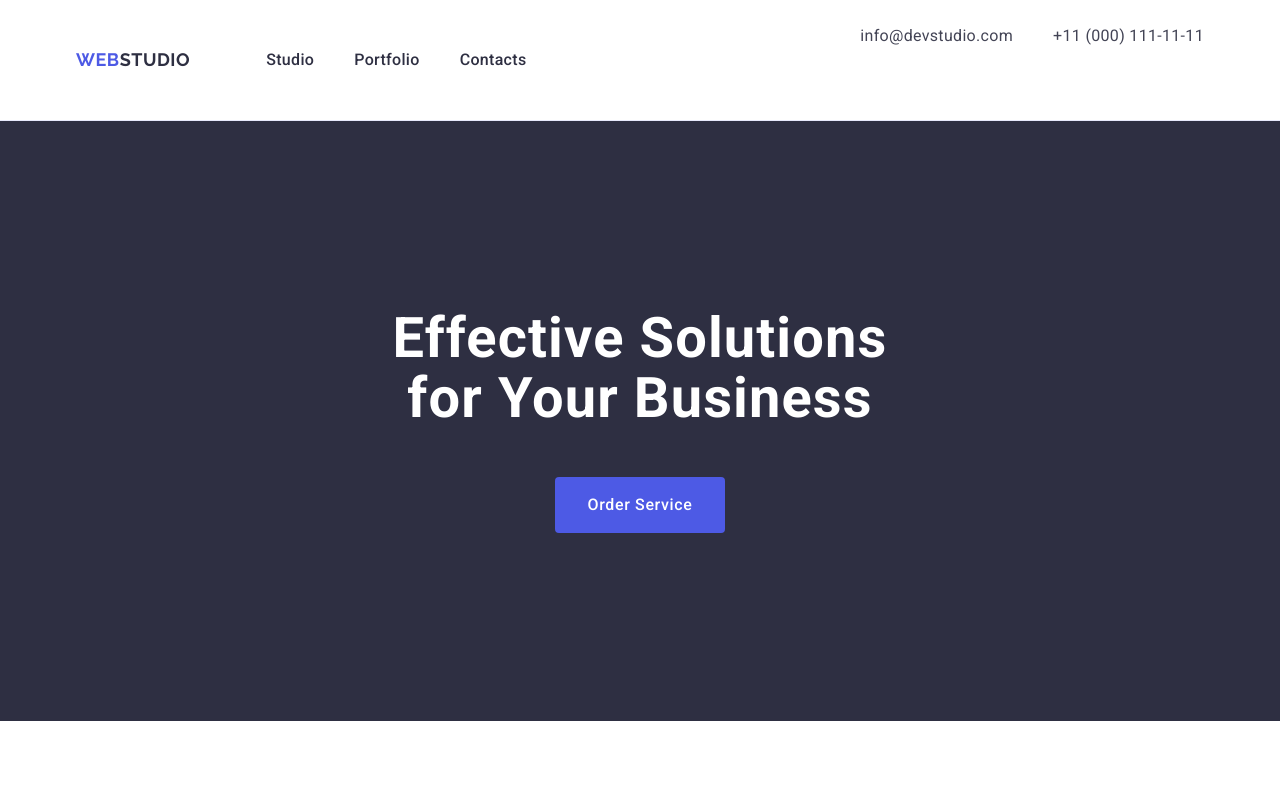
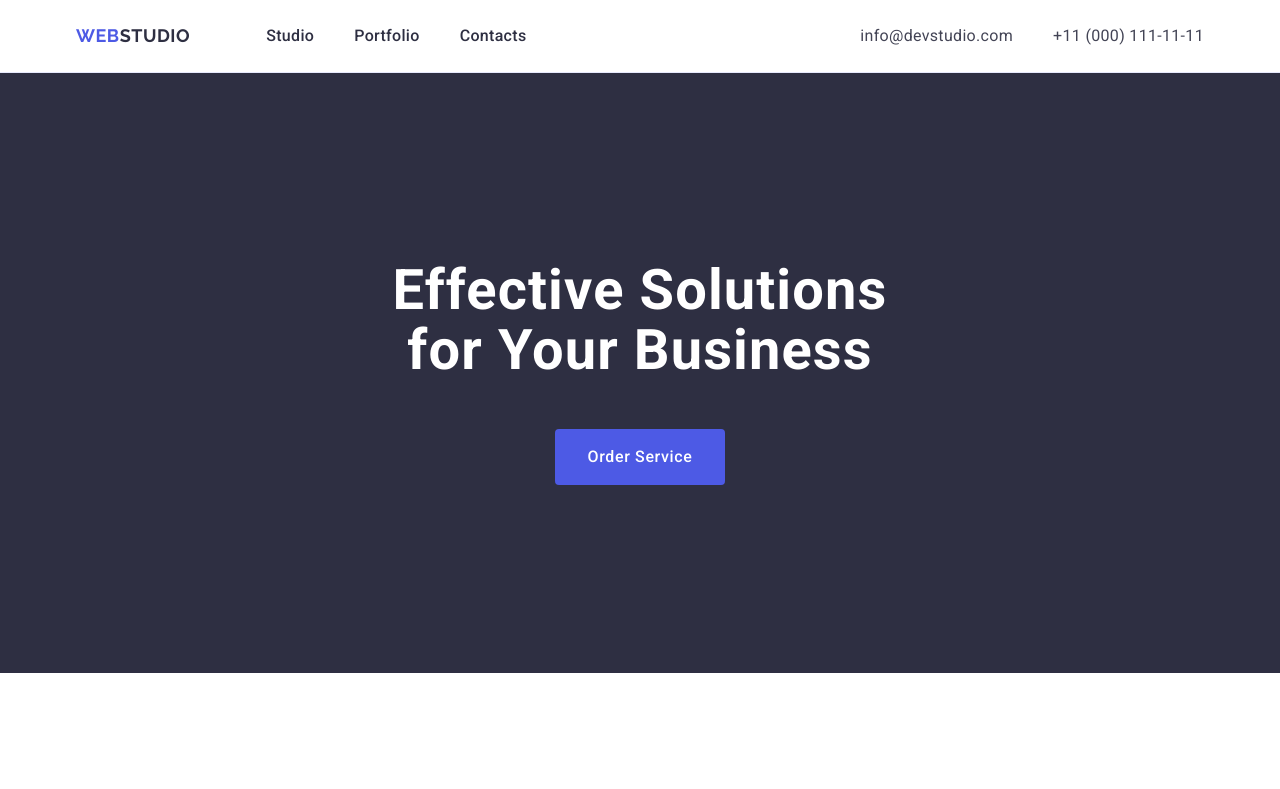
Before and after one commit to Vetaxa13/goit-markup-hw-03, a plain HTML site: page index.html in a window 1280 px wide. Shown: the top 789 px of the page. Drawn offline with nearby package versions, Linux system fonts and the light colour scheme.

Commit message:
Updated hw03-8

```diff
--- a/css/styles.css
+++ b/css/styles.css
@@ -53,6 +53,8 @@ img {
 /* ====================== Page Header styles =====================*/
 .page-header {
   border-bottom: 1px solid var(--CORNFLOWER, #e7e9fc);
+  padding-top: 24px;
+  padding-bottom: 24px;
 }
 .header-container {
   display: flex;
@@ -61,7 +63,6 @@ img {
 .page-nav {
   display: flex;
   align-items: center;
-  padding: 24px 0;
 }
 .menu {
   display: flex;
@@ -81,10 +82,7 @@ img {
 .logotype-span {
   color: var(--NAVY-BLUE, #2e2f42);
 }
-.menu-item {
-  padding-top: 24px;
-  padding-bottom: 24px;
-}
+
 .menu-link {
   font-size: 16px;
   font-style: normal;
```
